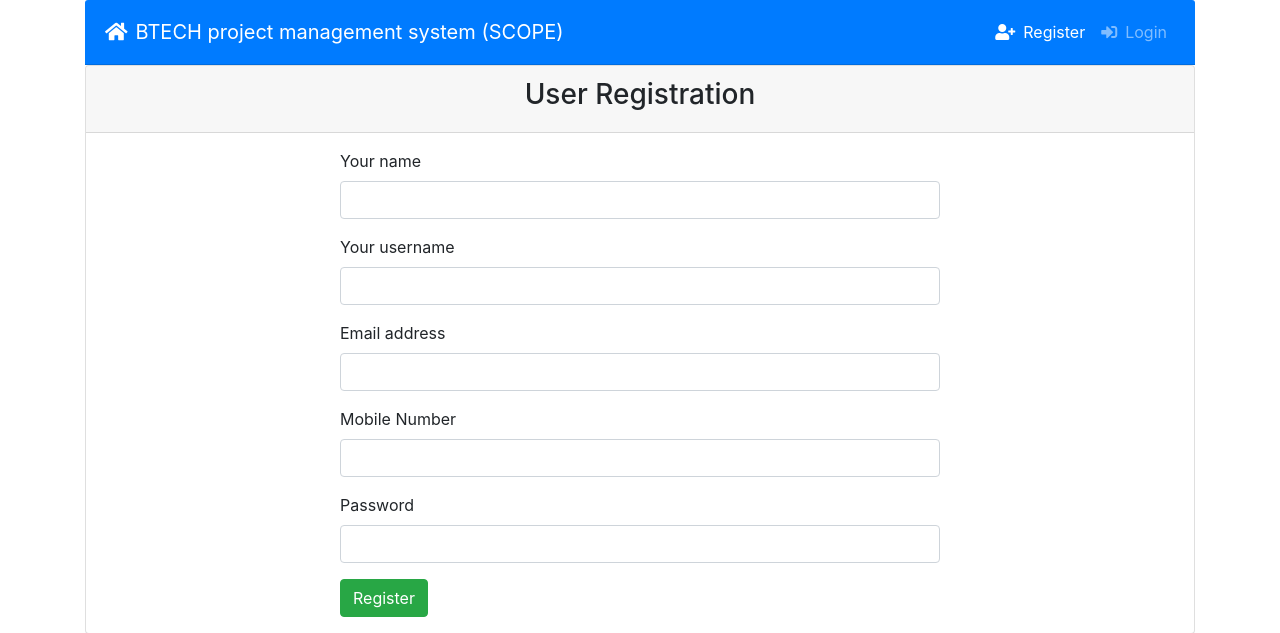
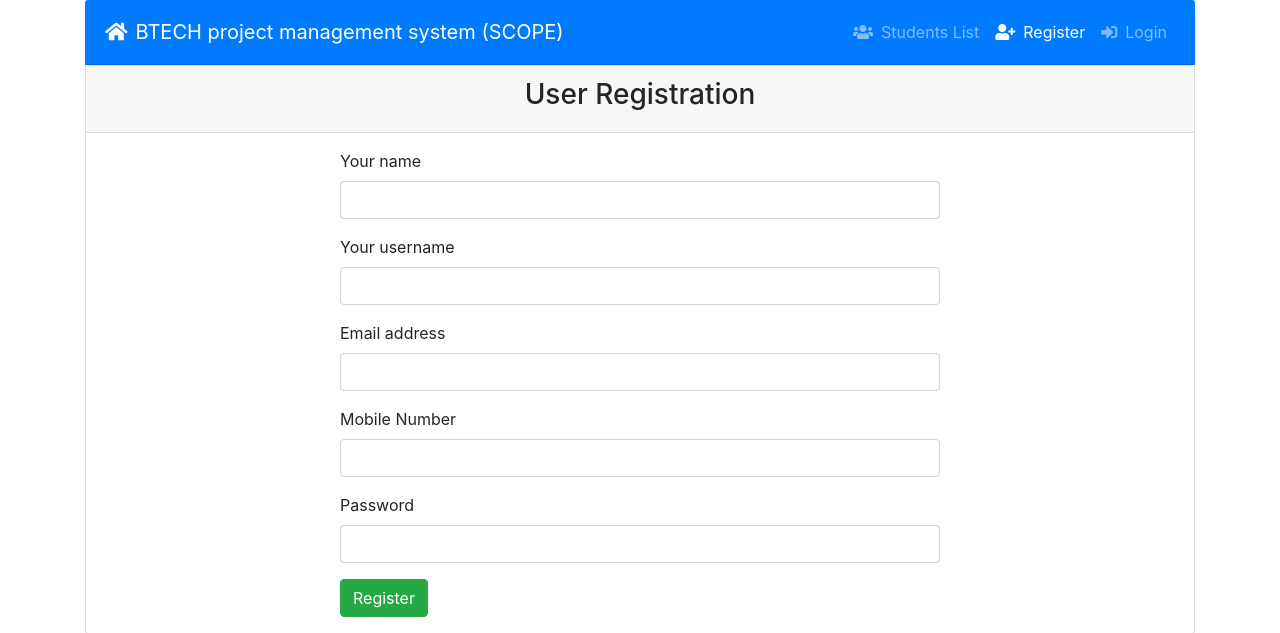
Before and after one commit to devzycon/VIT-Project-Management, a PHP site: page /Admin/register.php in a window 1280 px wide. Shown: the top 633 px of the page. Run offline with PHP 8.4, Linux system fonts and the light colour scheme; some libraries are stand-ins or nearby versions.

Commit message:
Missing Students List added

```diff
--- a/Admin/inc/header.php
+++ b/Admin/inc/header.php
@@ -54,7 +54,7 @@ if (isset($_GET['action']) && $_GET['action'] == 'logout') {
 
         <div class="collapse navbar-collapse" id="navbarsExampleDefault">
           <ul class="navbar-nav ml-auto">
-
+          <a class="nav-link" href="student.php"><i class="fas fa-users mr-2"></i>Students List </span></a>
 
 
           <?php if (Session::get('id') == TRUE) { ?>
@@ -62,6 +62,8 @@ if (isset($_GET['action']) && $_GET['action'] == 'logout') {
               <li class="nav-item">
 
                   <a class="nav-link" href="index.php"><i class="fas fa-users mr-2"></i>Admin lists </span></a>
+
+
               </li>
               <li class="nav-item
 
```
